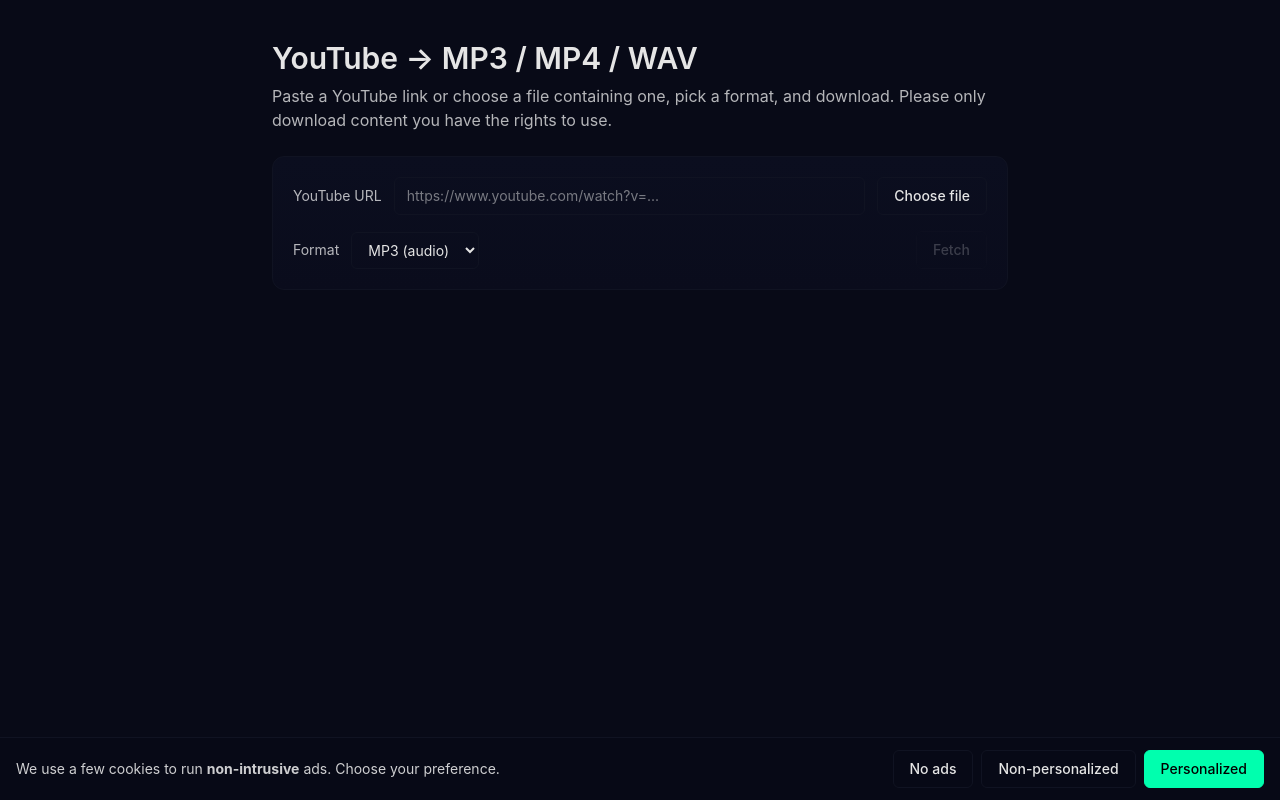
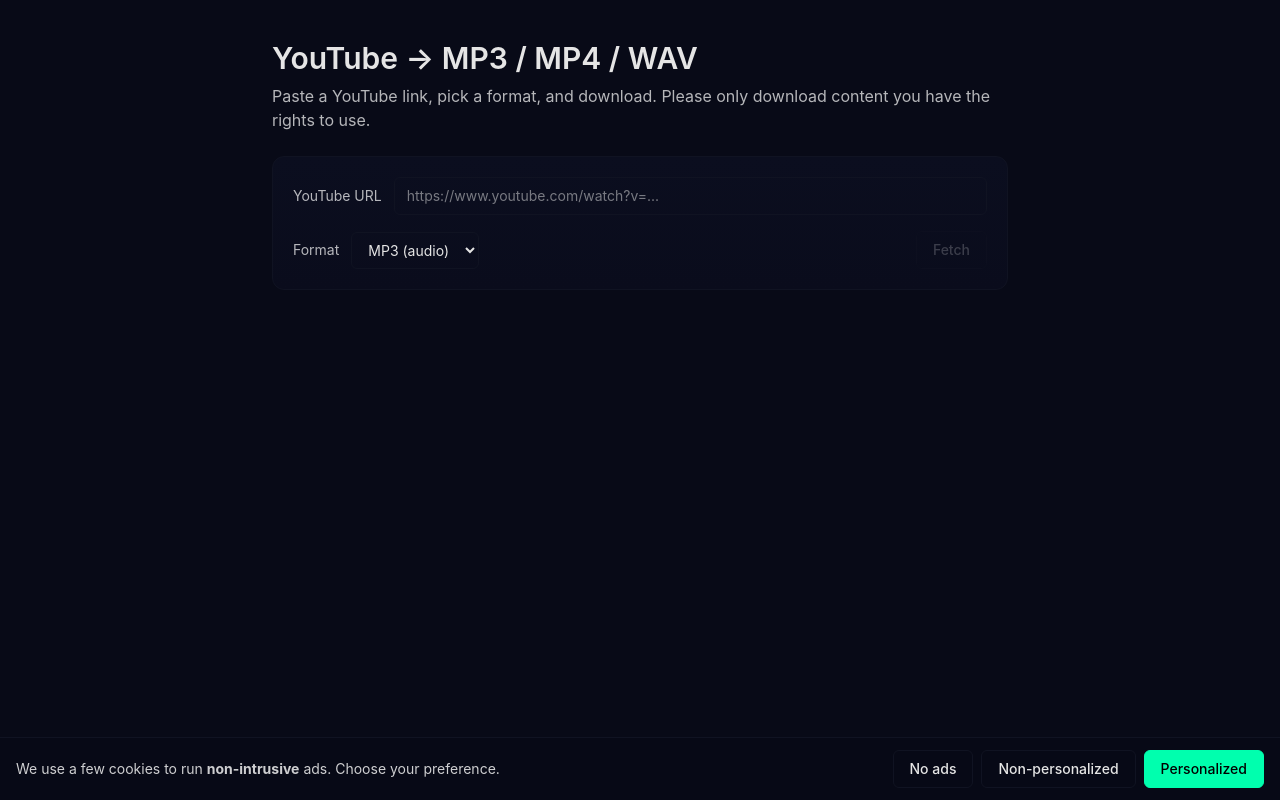
Before and after one commit to B33BMO/bitgremlin, a Next.js app: page /tools/youtube-downloader in a window 1280 px wide. Built offline with nearby package versions, Linux system fonts and the light colour scheme.

Commit message:
Update page.tsx

```diff
--- a/app/tools/youtube-downloader/page.tsx
+++ b/app/tools/youtube-downloader/page.tsx
@@ -117,28 +117,12 @@
     abortRef.current?.abort();
   }
 
-  async function onChooseFile(file: File | null) {
-    if (!file) return;
-    try {
-      const text = await file.text();
-      // find first URL-looking thing
-      const match = text.match(/https?:\/\/[^\s]+/i);
-      if (!match) throw new Error("No URL found in file.");
-      setUrl(match[0]);
-      setError(null);
-    } catch (e: any) {
-      setError(e?.message || "Failed to read file");
-    } finally {
-      // Reset the file input so same file can be picked again later
-      if (fileInputRef.current) fileInputRef.current.value = "";
-    }
-  }
 
   return (
     <main className="mx-auto max-w-3xl px-4 pt-10">
       <h1 className="text-3xl font-semibold">YouTube → MP3 / MP4 / WAV</h1>
       <p className="mt-2 text-white/70">
-        Paste a YouTube link or choose a file containing one, pick a format, and download.
+        Paste a YouTube link, pick a format, and download.
         Please only download content you have the rights to use.
       </p>
 
@@ -152,20 +136,6 @@
             placeholder="https://www.youtube.com/watch?v=..."
             className="flex-1 min-w-[14rem] rounded-md border border-[var(--border)] bg-transparent px-3 py-2 text-sm outline-none focus:border-[var(--accent)]"
           />
-          <input
-            ref={fileInputRef}
-            type="file"
-            accept=".txt"
-            className="hidden"
-            onChange={(e) => onChooseFile(e.target.files?.[0] || null)}
-          />
-          <button
-            className="btn-ghost rounded-md px-3 py-2 text-sm"
-            onClick={() => fileInputRef.current?.click()}
-            title="Choose a .txt file containing the URL"
-          >
-            Choose file
-          </button>
         </div>
 
         {/* Format + actions */}
```
